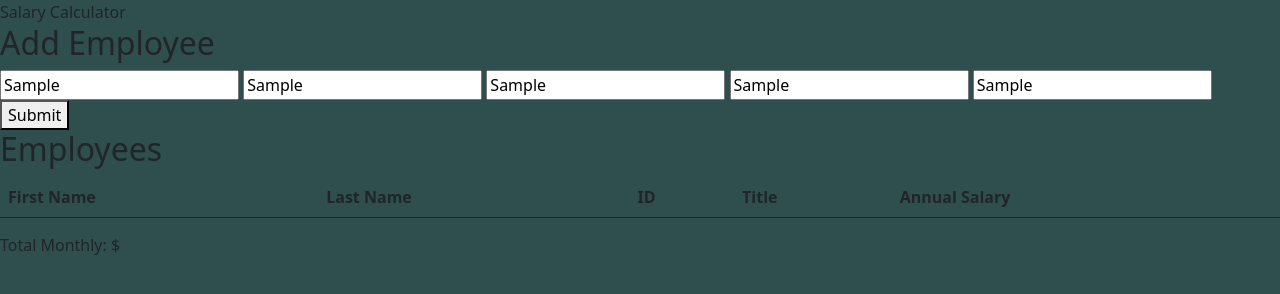
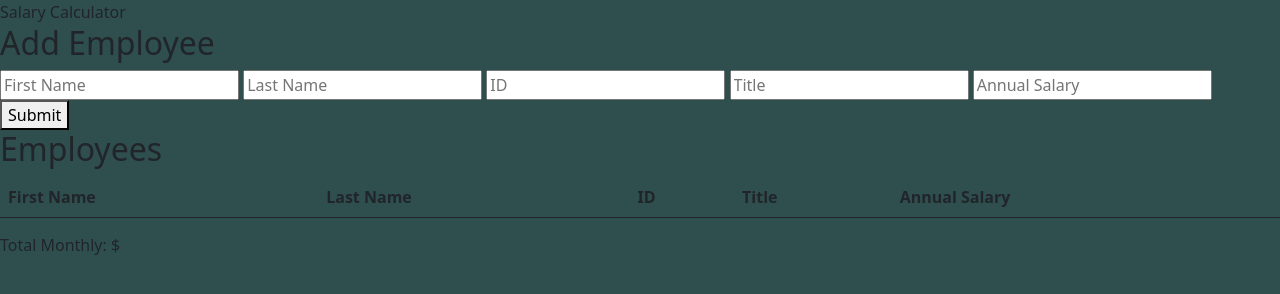
Before and after one commit to blingusblongus/weekend-jquery-salary-calculator, a plain HTML site: page index.html in a window 1280 px wide. Both pictures are taken after typing "Sample", "Sample", "Sample", "Sample", "Sample" into the empty fields and a click on the button "Submit". Drawn offline with Linux system fonts and the light colour scheme.

Commit message:
include addEmployee

```diff
--- a/client.js
+++ b/client.js
@@ -1,5 +1,42 @@
 console.log('js loaded');
+
+let employees = [];
 
 $(function(){
     console.log('jquery loaded');
+
+    // add click handlers
+    $('#submit-button').on('click', addEmployee)
+
+
+    // dynamic click handlers
 })
+
+function addEmployee() {
+    console.log('addEmployee called');
+
+    //get values from dom
+    let employee = {
+        firstName: $('#first-in').val(),
+        lastName: $('#last-in').val(),
+        id: $('#id-in').val(),
+        title: $('#title-in').val(),
+        annualSalary: $('#salary-in').val()
+    }
+
+    //push to employees array
+    employees.push(employee);
+
+    //render
+    console.log('employees array:', employees)
+
+    //empty inputs
+    $('.input').val('');
+}
+
+function render() {
+    for (let employee of employees){
+        // add row
+
+    }
+}
--- a/index.html
+++ b/index.html
@@ -18,11 +18,11 @@
         <section>
             <h2>Add Employee</h2>
             <div>
-                <input type="text" name="first-name" id="first-in" placeholder="First Name">
-                <input type="text" name="last-name" id="last-in" placeholder="Last Name">
-                <input type="text" name="id" id="id-in" placeholder="ID">
-                <input type="text" name="title" id="title-in" placeholder="Title">
-                <input type="text" name="annual-salary" id="salary-in" placeholder="Annual Salary">
+                <input type="text" name="first-name" class="input" id="first-in" placeholder="First Name">
+                <input type="text" name="last-name" class="input" id="last-in" placeholder="Last Name">
+                <input type="text" name="id" class="input" id="id-in" placeholder="ID">
+                <input type="text" name="title" class="input" id="title-in" placeholder="Title">
+                <input type="text" name="annual-salary" class="input" id="salary-in" placeholder="Annual Salary">
                 <div>
                     <button id="submit-button">Submit</button>
                 </div>
```
